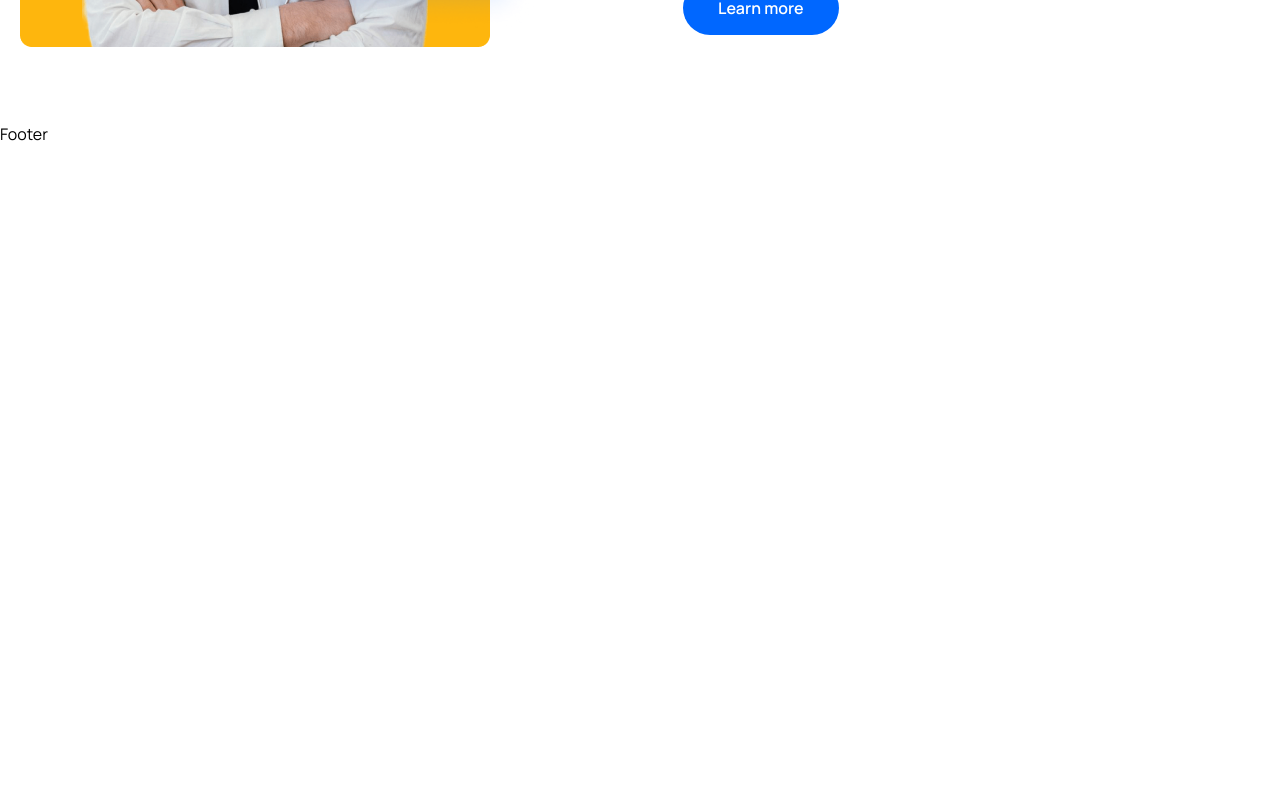
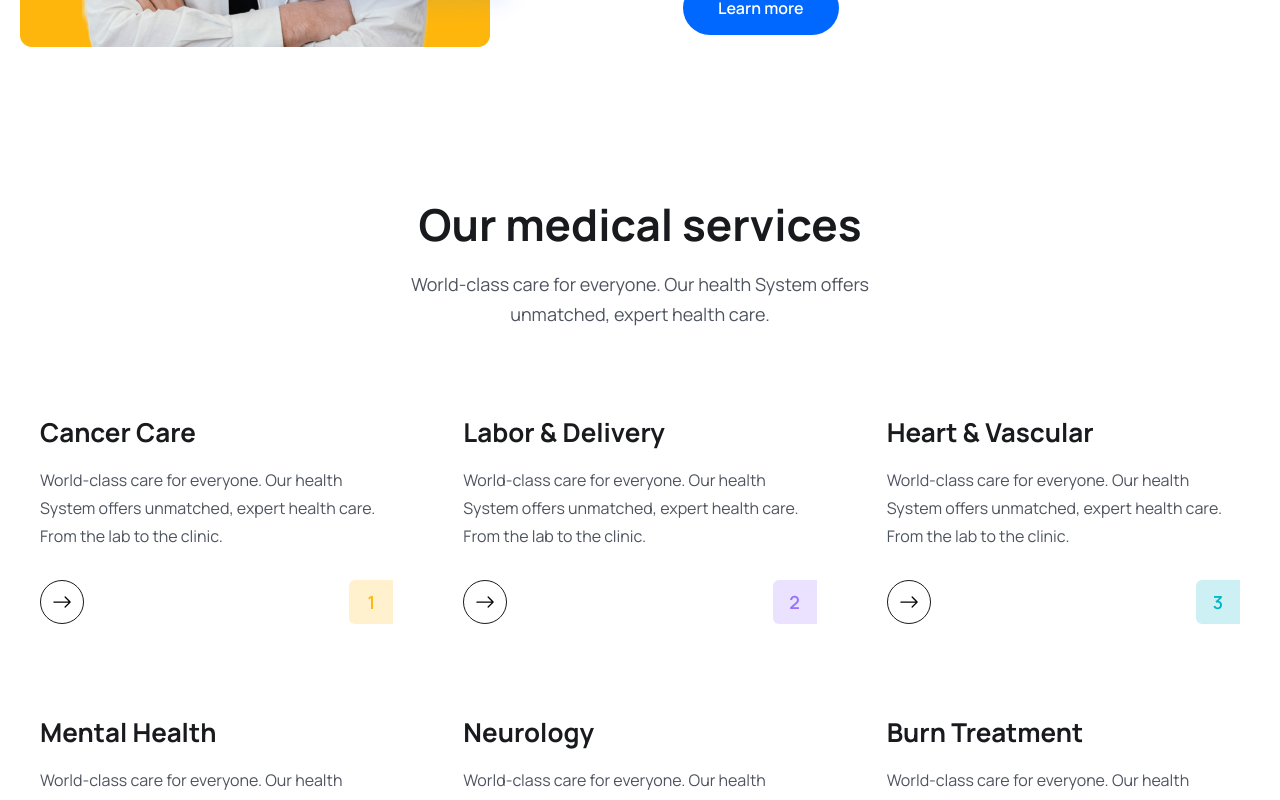
Before and after one commit to Goat95/medicare, a React (Vite) app in the folder frontend/: page / in a window 1280 px wide. Shown: the part 2180-2980 px from the top of the page. Before the commit the page ends 2326 px from the top, so only its background shows below. Built offline with nearby package versions, Linux system fonts and the light colour scheme; the HTML template or start-up script is replaced by a standard one.

Commit message:
feat: implement service section

```diff
--- a/frontend/package.json
+++ b/frontend/package.json
@@ -10,6 +10,7 @@
     "preview": "vite preview"
   },
   "dependencies": {
+    "prop-types": "^15.8.1",
     "react": "^18.2.0",
     "react-dom": "^18.2.0",
     "react-icons": "^4.10.1",
--- /dev/null
+++ b/frontend/src/components/Services/ServiceCard.jsx
@@ -0,0 +1,38 @@
+import { BsArrowRight } from "react-icons/bs";
+import { Link } from "react-router-dom";
+
+/* eslint-disable react/prop-types */
+const ServiceCard = ({ item, index }) => {
+  const { name, desc, bgColor, textColor } = item;
+
+  return (
+    <div className="py-[30px] px-3 lg:px-5">
+      <h2 className="text-[26px] leading-9 text-headingColor font-[700]">
+        {name}
+      </h2>
+      <p className="text-[16px] leading-7 font-[400] text-textColor mt-4">
+        {desc}
+      </p>
+      <div className="flex items-center justify-between mt-[30px]">
+        <Link
+          to="/doctors"
+          className="w-[44px] h-[44px] rounded-full border border-solid border-[#181A1E] flex items-center justify-center group hover:bg-primaryColor hover:border-none"
+        >
+          <BsArrowRight className="group-hover:text-white w-6 h-5" />
+        </Link>
+        <span
+          className="w-[44px] h-[44px] flex items-center justify-center text-[18px] leading-[30px] font-[600]"
+          style={{
+            background: `${bgColor}`,
+            color: `${textColor}`,
+            borderRadius: "6px 0 0 6px",
+          }}
+        >
+          {index + 1}
+        </span>
+      </div>
+    </div>
+  );
+};
+
+export default ServiceCard;
--- /dev/null
+++ b/frontend/src/components/Services/ServiceList.jsx
@@ -0,0 +1,14 @@
+import { services } from "../../assets/data/services";
+import ServiceCard from "./ServiceCard";
+
+const ServiceList = () => {
+  return (
+    <div className="grid grid-cols-1 md:grid-cols-2 lg:grid-cols-3 gap-5 lg:gap-[30px] mt-[30px] lg:mt-[55px]">
+      {services.map((item, index) => (
+        <ServiceCard item={item} index={index} key={index} />
+      ))}
+    </div>
+  );
+};
+
+export default ServiceList;
--- a/frontend/src/pages/Home.jsx
+++ b/frontend/src/pages/Home.jsx
@@ -9,6 +9,7 @@
 import icon03 from "../assets/images/icon03.png";
 
 import About from "../components/About/About";
+import ServiceList from "../components/Services/ServiceList";
 
 const Home = () => {
   return (
@@ -153,7 +154,23 @@
         </div>
       </section>
 
+      {/* about section */}
       <About />
+
+      {/* services section */}
+      <section>
+        <div className="container">
+          <div className="xl:w-[470px] mx-auto">
+            <h2 className="heading text-center">Our medical services</h2>
+            <p className="text__para text-center">
+              World-class care for everyone. Our health System offers unmatched,
+              expert health care.
+            </p>
+          </div>
+
+          <ServiceList />
+        </div>
+      </section>
     </>
   );
 };
```
Also changed, not shown: 1 other file (tests, documents, lock files or other folders).
